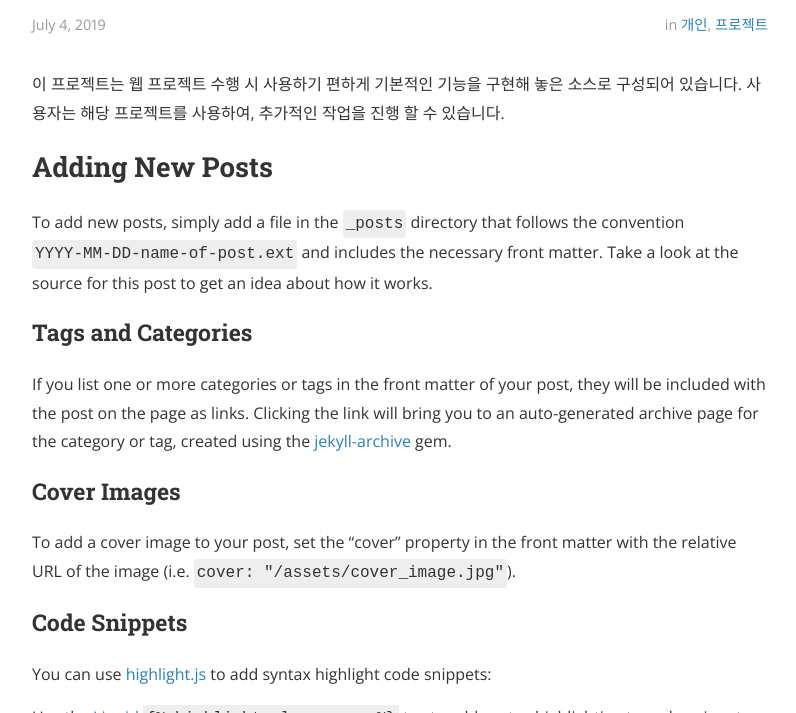
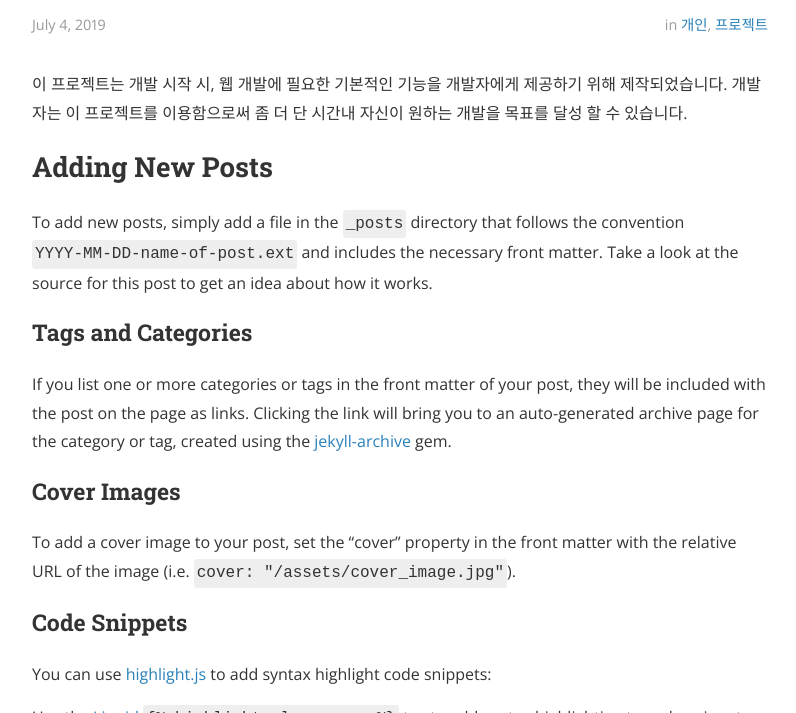
Before and after one commit to parkjinyong12/parkjinyong12.github.io, a Jekyll site: the page built from _posts/2015-04-18-welcome-to-jekyll.markdown, in a window 1280 px wide and 900 px high, scrolled down 320 px, cut to the strip 187-900 px from the top of the window. Shown: the whole strip, without its empty margins (240-1036 px from the left). Built offline with Jekyll 4.4.1, drawn with Linux system fonts in a browser that asks for light colours; nearby versions of some CDN libraries.

Commit message:
post update

```diff
--- a/_posts/2015-04-18-welcome-to-jekyll.markdown
+++ b/_posts/2015-04-18-welcome-to-jekyll.markdown
@@ -8,7 +8,8 @@ tags:	project
 cover:  "/assets/instacode.png"
 ---
 
-이 프로젝트는 웹 프로젝트 수행 시 사용하기 편하게 기본적인 기능을 구현해 놓은 소스로 구성되어 있습니다. 사용자는 해당 프로젝트를 사용하여, 추가적인 작업을 진행 할 수 있습니다.
+이 프로젝트는 개발 시작 시, 웹 개발에 필요한 기본적인 기능을 개발자에게 제공하기 위해 제작되었습니다.
+개발자는 이 프로젝트를 이용함으로써 좀 더 단 시간내 자신이 원하는 개발을 목표를 달성 할 수 있습니다.
 
 ## Adding New Posts
 
```
